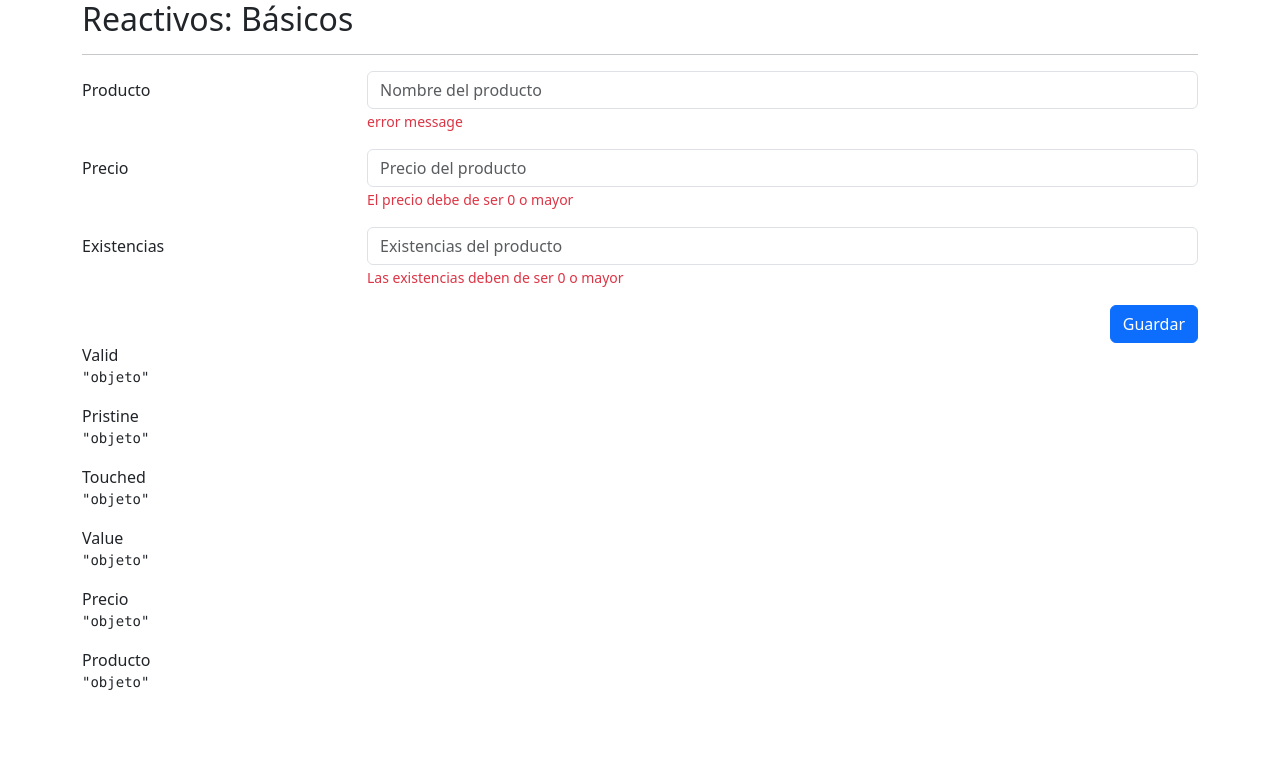
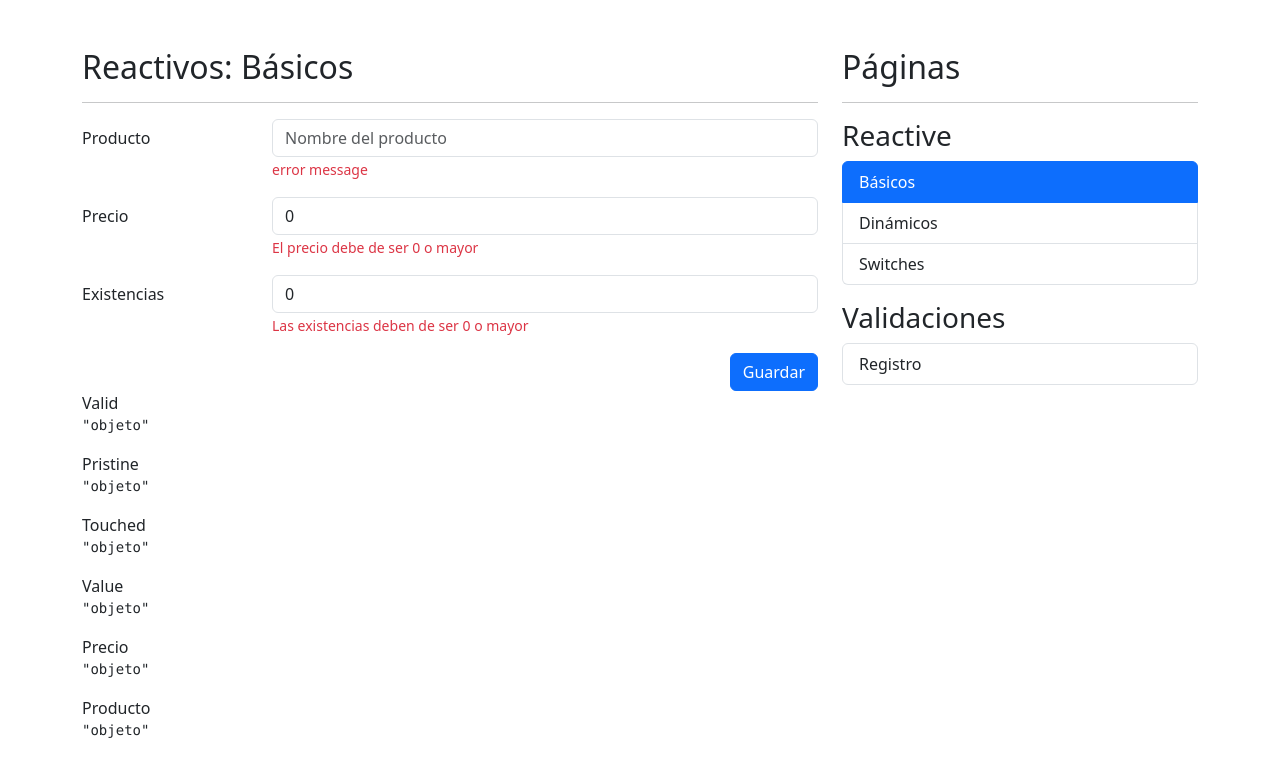
Before and after one commit to SpartanDB/form-app, an Angular app: page /reactive/basic in a window 1280 px wide. Shown: the top 776 px of the page. Built offline with nearby package versions, Linux system fonts and the light colour scheme.

Commit message:
Agrega menú lateral compartido y formulario reactivo en página básica

```diff
--- a/src/app/app.component.html
+++ b/src/app/app.component.html
@@ -1 +1,10 @@
 <router-outlet></router-outlet>
+<div class="row mt-5">
+  <div class="col">
+    <router-outlet></router-outlet>
+  </div>
+
+  <div class="col-12 col-sm-4">
+    <shared-side-menu></shared-side-menu>
+  </div>
+</div>
--- a/src/app/reactive/pages/basic-page/basic-page.component.html
+++ b/src/app/reactive/pages/basic-page/basic-page.component.html
@@ -4,7 +4,7 @@
 <div class="row">
     <div class="col">
 
-        <form autocomplete="off">
+        <form [formGroup]="myForm" (ngSubmit)="onSave()" autocomplete="off">
 
             <!-- Campo de producto -->
             <div class="mb-3 row">
@@ -13,6 +13,7 @@
 
                     <input type="text"
                            class="form-control"
+                           formControlName="name"
                            placeholder="Nombre del producto">
 
                     <span class="form-text text-danger">
@@ -28,6 +29,7 @@
                 <div class="col-sm-9">
                     <input type="number"
                            class="form-control"
+                           formControlName="price"
                            placeholder="Precio del producto">
                     <span class="form-text text-danger">
                         El precio debe de ser 0 o mayor
@@ -41,6 +43,7 @@
                 <div class="col-sm-9">
                     <input type="number"
                            class="form-control"
+                           formControlName="inStorage"
                            placeholder="Existencias del producto">
 
                     <span class="form-text text-danger">
--- a/src/app/reactive/pages/basic-page/basic-page.component.ts
+++ b/src/app/reactive/pages/basic-page/basic-page.component.ts
@@ -1,9 +1,26 @@
 import { Component } from '@angular/core';
+import { FormBuilder, FormControl, FormGroup } from '@angular/forms';
 
 @Component({
   templateUrl: './basic-page.component.html',
-  styles: ``
+  styles: ``,
 })
 export class BasicPageComponent {
+  // public myForm: FormGroup = new FormGroup({
+  //   name: new FormControl(''),
+  //   price: new FormControl(0),
+  //   inStorage: new FormControl(0),
+  // });
 
+  public myForm: FormGroup = this.fb.group({
+    name: [''],
+    price: [0],
+    inStorage: [0],
+  });
+
+  constructor(private fb: FormBuilder) {}
+
+  onSave(): void {
+    console.log(this.myForm.value);
+  }
 }
--- a/src/app/reactive/reactive.module.ts
+++ b/src/app/reactive/reactive.module.ts
@@ -1,5 +1,6 @@
 import { NgModule } from '@angular/core';
 import { CommonModule } from '@angular/common';
+import { ReactiveFormsModule } from '@angular/forms';
 
 import { ReactiveRoutingModule } from './reactive-routing.module';
 import { BasicPageComponent } from './pages/basic-page/basic-page.component';
@@ -15,7 +16,8 @@
   ],
   imports: [
     CommonModule,
-    ReactiveRoutingModule
+    ReactiveRoutingModule,
+    ReactiveFormsModule
   ]
 })
 export class ReactiveModule { }
--- /dev/null
+++ b/src/app/shared/components/side-menu/side-menu.component.html
@@ -0,0 +1,24 @@
+<h2>Páginas</h2>
+<hr>
+
+<h3 class="mt-3">Reactive</h3>
+
+<ul class="list-group">
+  <li *ngFor="let item of reactiveMenu" class="list-group-item" [routerLink]="[ item.route ]"
+  routerLinkActive="active">
+
+    {{ item.title }}
+  </li>
+
+</ul>
+
+<h3 class="mt-3">Validaciones</h3>
+
+<ul class="list-group">
+  <li *ngFor="let item of authMenu" class="list-group-item" [routerLink]="[ item.route ]"
+  routerLinkActive="active">
+
+    {{ item.title }}
+  </li>
+
+</ul>
--- /dev/null
+++ b/src/app/shared/components/side-menu/side-menu.component.ts
@@ -0,0 +1,21 @@
+import { Component } from '@angular/core';
+
+interface MenuItem {
+  title: string;
+  route: string;
+}
+
+@Component({
+  selector: 'shared-side-menu',
+  templateUrl: './side-menu.component.html',
+  styles: ``,
+})
+export class SideMenuComponent {
+  public reactiveMenu: MenuItem[] = [
+    { title: 'Básicos', route: './reactive/basic' },
+    { title: 'Dinámicos', route: './reactive/dynamic' },
+    { title: 'Switches', route: './reactive/switches' },
+  ];
+
+  public authMenu: MenuItem[] = [{ title: 'Registro', route: './auth' }];
+}
```
Also changed, not shown: src/app/shared/shared.module.ts (+6 -7 lines).
